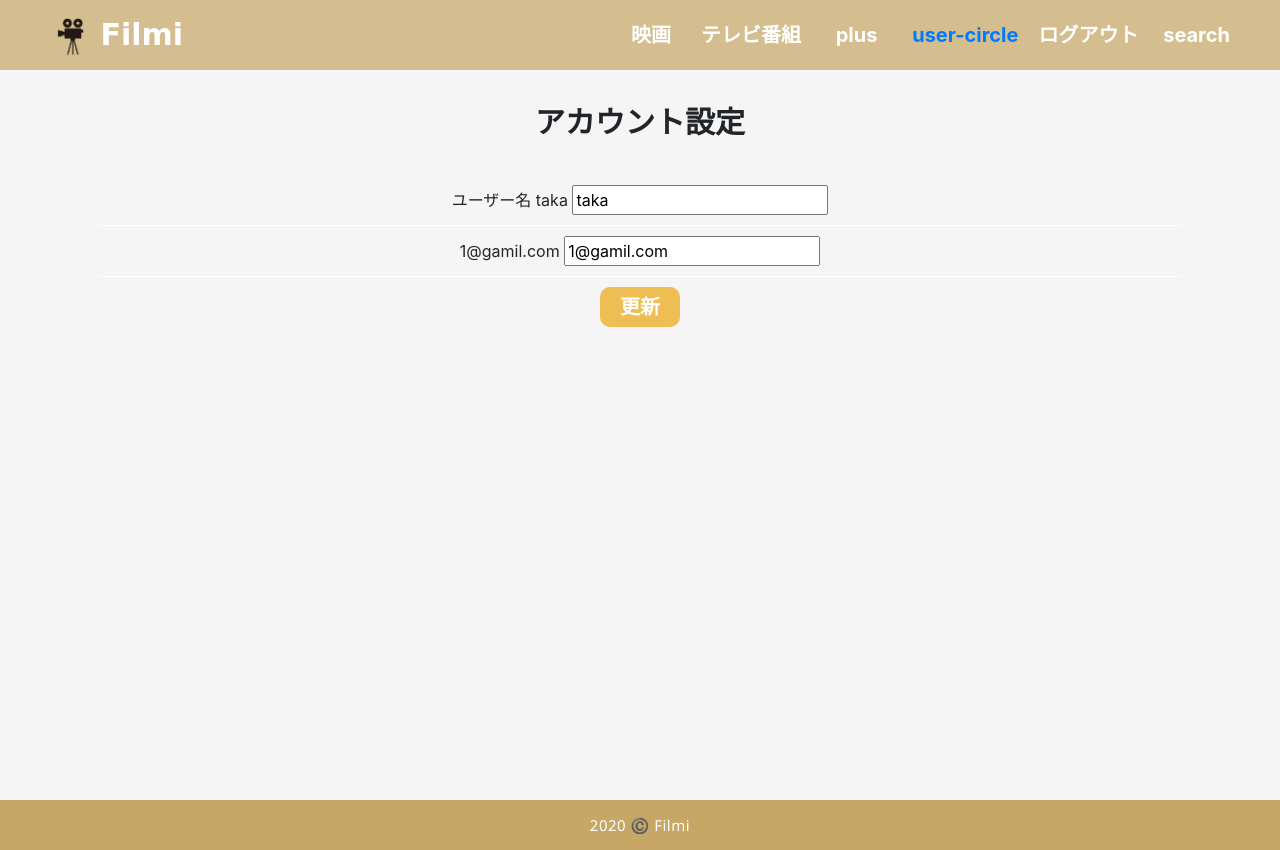
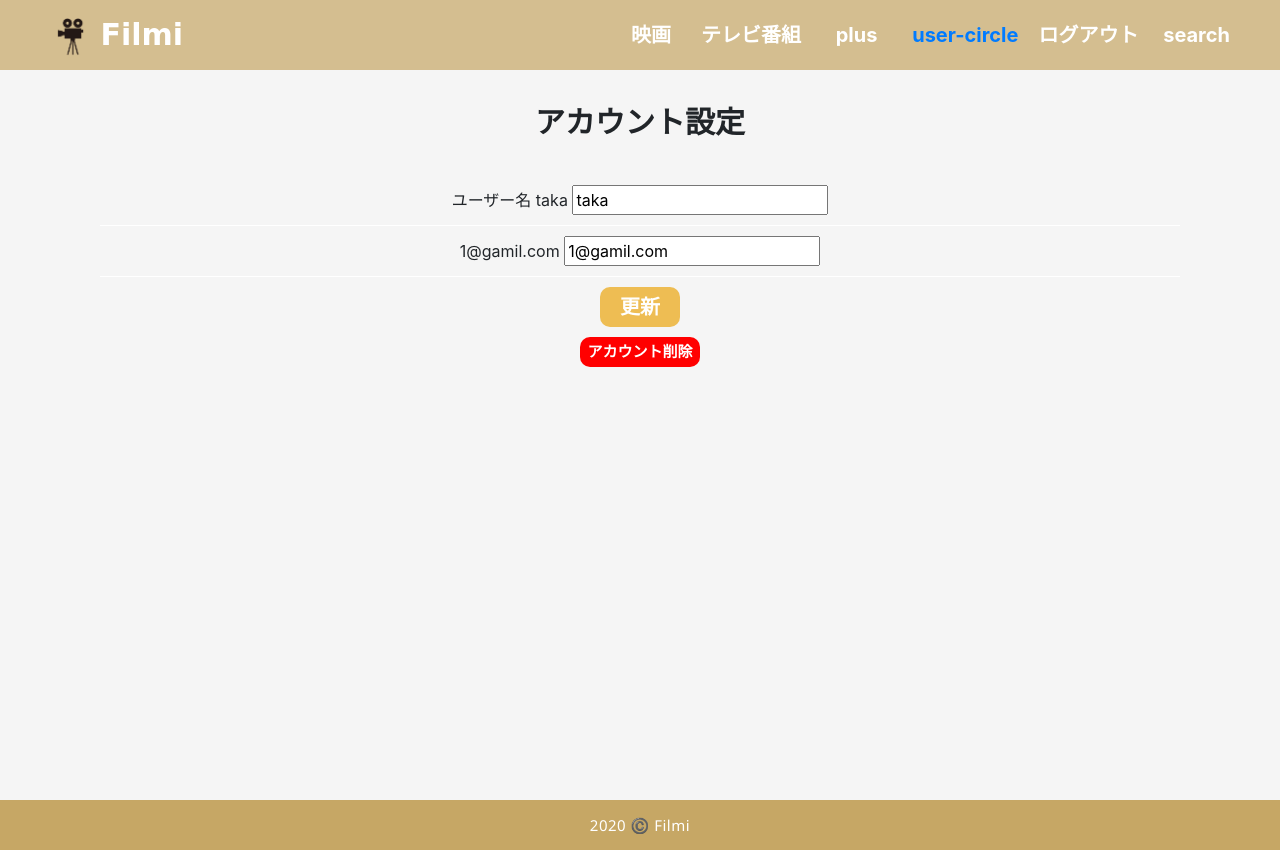
Before and after one commit to Taka0119/filmi, a Rails app: page /users/1/edit in a window 1280 px wide. Run offline with Rails 7, Linux system fonts and the light colour scheme; a user stored in the database is signed in; style sheets or scripts are compiled from the project's sources; some libraries are stand-ins or nearby versions.

Commit message:
アカウント削除機能実装

```diff
--- a/app/assets/stylesheets/modules/_my_page.scss
+++ b/app/assets/stylesheets/modules/_my_page.scss
@@ -17,9 +17,12 @@
         display: block;
         text-align: center;
         padding: 0;
+        border: 1px solid rgba(0,0,0,.125);
+        border-radius: 10px;
+        margin: 0 10px 0 0;
         &__user {
           height: 200px;
-          background-color: orange;
+
           &--icon {
             height: 120px;
             border-radius: 100px;
@@ -30,9 +33,7 @@
         &__item {
           height: 50px;
           line-height: 50px;
-          margin-top: 10px;
-          margin-bottom: 10px;
-          background-color: paleturquoise;
+          margin-top: 15px;
           &--link {
             color: #000000;
           }
@@ -41,13 +42,17 @@
             text-decoration: none;
           }
         }
+        &__item:hover {
+          background-color: #ffffffc7;
+        }
       }
       &__right {
         width: 700px;
         &--title {
           margin: 0 auto;
           text-align: center;
-          border-bottom: solid 1px rgba(0,0,0,.125);
+          border-bottom: 1px solid rgba(0,0,0,.125);
+          background-color: #e6e6e6c7;
         }
       }
     }
--- a/app/assets/stylesheets/modules/_user_edit.scss
+++ b/app/assets/stylesheets/modules/_user_edit.scss
@@ -33,6 +33,27 @@
         background-color: #eebd53c7;
         color: #ffffffc7;
       }
+      &__delete {
+        margin-top: 10px;
+        display: flex;
+        justify-content: center;
+        &--btn {
+          height: 30px;
+          width: 120px;
+          text-align: center;
+          line-height: 30px;
+          background-color: red;
+          border-radius: 10px;
+          font-size: 15px;
+          font-weight: bold;
+          color: #ffffff;
+        }
+        &--btn:hover {
+          color: #ffffffc7;
+          background-color: rgba(255, 0, 0, 0.8);
+          text-decoration: none;
+        }
+      }
     }
   }
 }
--- a/app/controllers/users_controller.rb
+++ b/app/controllers/users_controller.rb
@@ -18,6 +18,15 @@ class UsersController < ApplicationController
     end
   end
 
+  def destroy
+    @user = User.find(params[:id])
+    if @user.destroy
+      redirect_to root_path
+    else
+      render :edit
+    end
+  end
+
   private
 
   def user_params
--- a/app/views/users/_my_page.html.haml
+++ b/app/views/users/_my_page.html.haml
@@ -14,7 +14,7 @@
             = icon('fa', 'user')
             プロフィール
         %li.my_page_wrapper__box__inner__left__item
-          = link_to '#', class: 'my_page_wrapper__box__inner__left__item--link' do
+          = link_to edit_user_path, class: 'my_page_wrapper__box__inner__left__item--link' do
             = icon('fa', 'cog')
             アカウント設定
         %li.my_page_wrapper__box__inner__left__item
--- a/app/views/users/edit.html.haml
+++ b/app/views/users/edit.html.haml
@@ -15,4 +15,8 @@
 
       = f.submit '更新', class: 'user_edit__wrapper__form--btn'
 
+      .user_edit__wrapper__form__delete
+        = link_to user_path(current_user), method: :delete, class: 'user_edit__wrapper__form__delete--btn' do
+          アカウント削除
+
 = render 'shares/footer'
```
